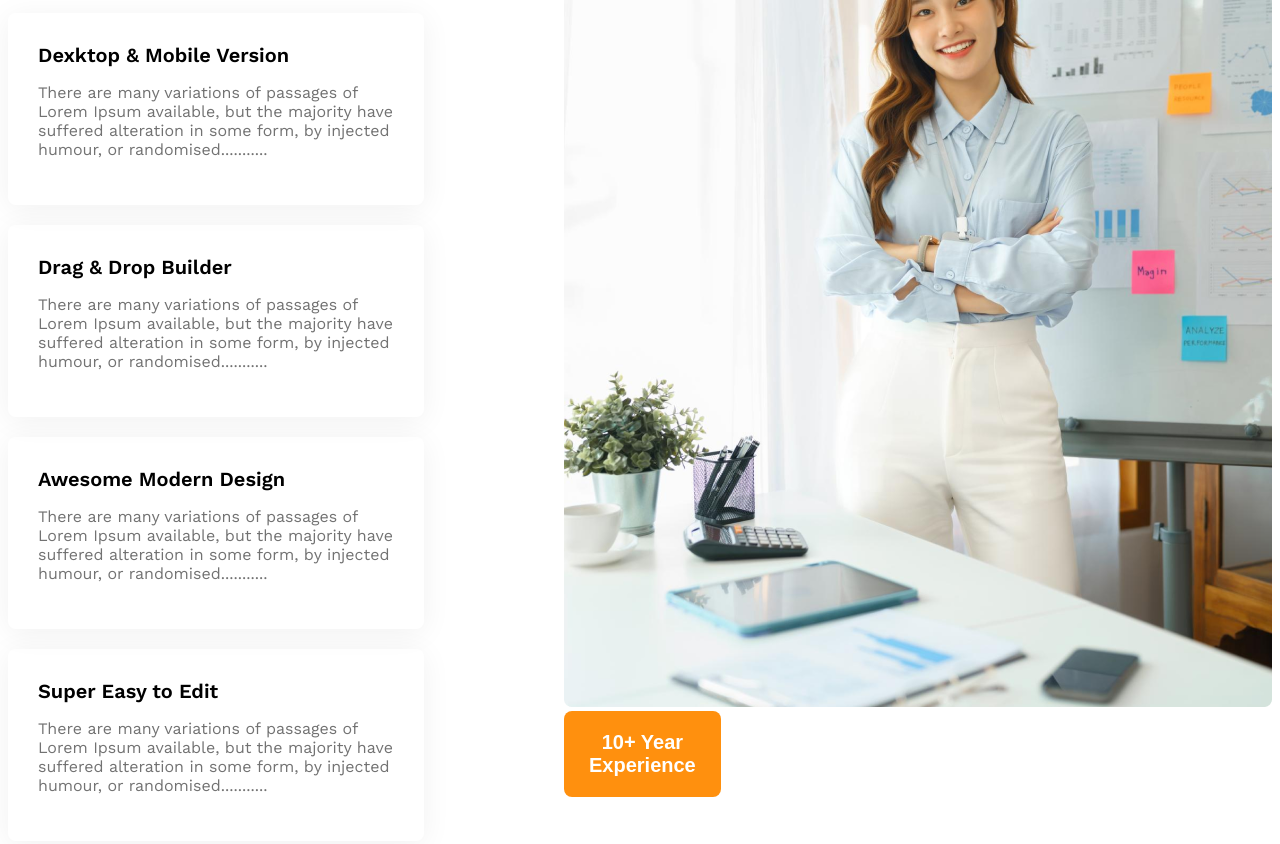
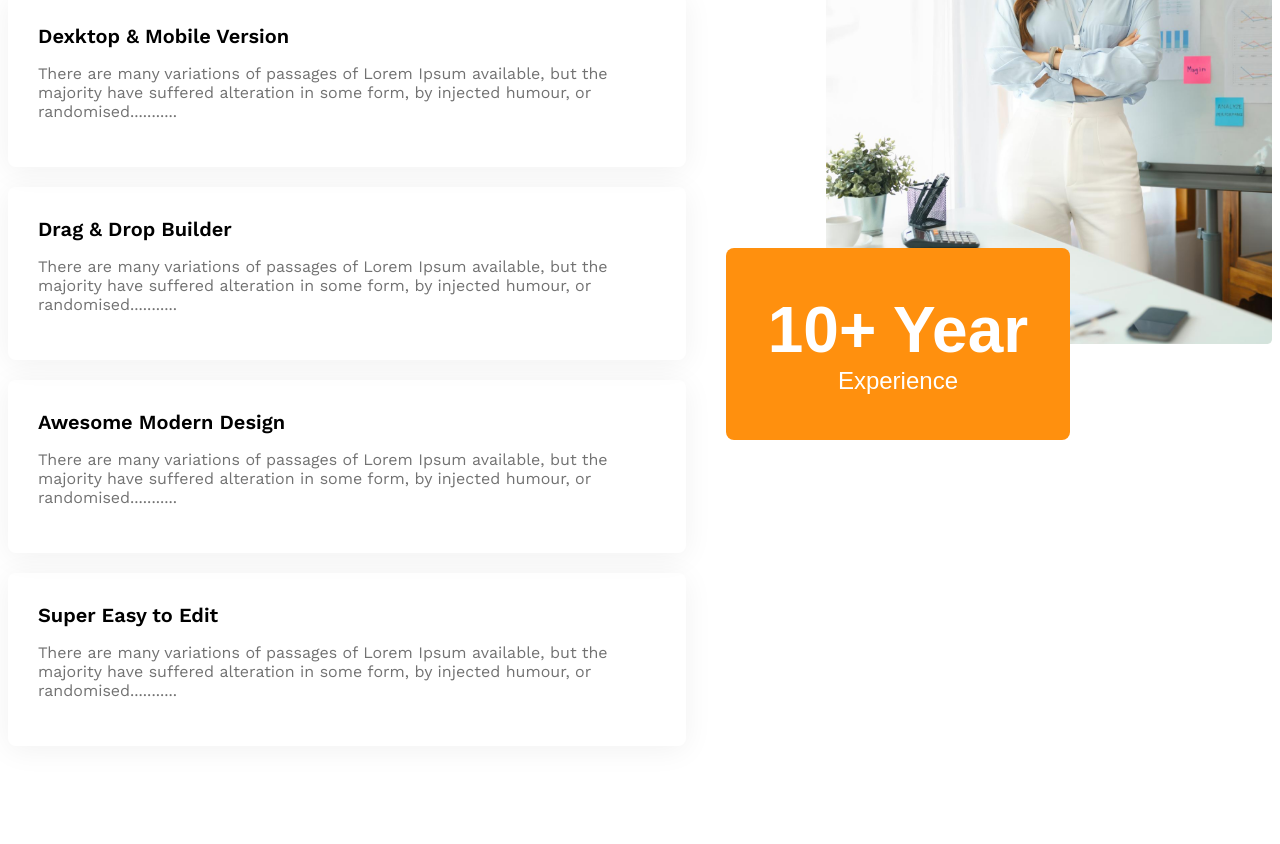
Before and after one commit to SohelRihan/g3-architect-website, a plain HTML site: page index.html in a window 1280 px wide. Shown: the part 2427-3271 px from the top of the page. Drawn offline with nearby package versions, Linux system fonts and the light colour scheme.

Commit message:
added experience badge and feature section

```diff
--- a/index.html
+++ b/index.html
@@ -66,12 +66,12 @@
                     <p class="text-light-gray">There are many variations of passages of Lorem Ipsum available, but the majority have suffered alteration in some form, by injected humour, or randomised...........</p>
                 </div>
             </div>
-            <div>
+            <div class="featured-architect">
                 <img src="assets/architect.png" alt="">
-                <button class="btn-primary">
-                    <span id="experience-badge">10+ Year</span>
+                <button id="experience-badge" class="btn-primary">
+                    <span id="experience-year">10+ Year</span>
                     <br>
-                    <span id="experience-year">Experience</span>
+                    <span>Experience</span>
                 </button>
             </div>
          </section>
--- a/styles/architects.css
+++ b/styles/architects.css
@@ -124,6 +124,20 @@ main > section{
     margin-top: 0px;
     margin-bottom: 0px;
   }
+  #experience-badge{
+    padding: 45px 42px;
+    font-size: 1.5rem;
+    font-weight: 500;
+    margin-left: -100px;
+    margin-top: -100px;
+  }
+  #experience-year{
+    font-size: 4rem;
+    font-weight: 700;
+  }
+  .featured-architect img{
+    width: 100%;
+  }
 
   /* Some fact related styles */
   .facts-container{
@@ -172,6 +186,7 @@ main > section{
   @media screen and (max-width: 576px){
     .navbar,
     .nav-links,
+    .features,
     .teams{
         flex-direction: column;
     }
@@ -191,11 +206,15 @@ main > section{
         justify-items: center;
         gap: 50px;
     }
+    #experience-badge{
+        margin-top: 20px;
+        margin-left: 20px;
+    }
   }
 
   /* Medium size device */
   @media screen and (min-width: 576px) and (max-width: 992px){
-    .teams{
+    .teams, .features{
         flex-direction: column;
     }
     .our-features{
@@ -206,5 +225,9 @@ main > section{
         gap: 50px;
         justify-items: center;
     }
+    #experience-badge{
+        margin-top: 20px;
+        margin-left: 20px;
+    }
 
   }
```
